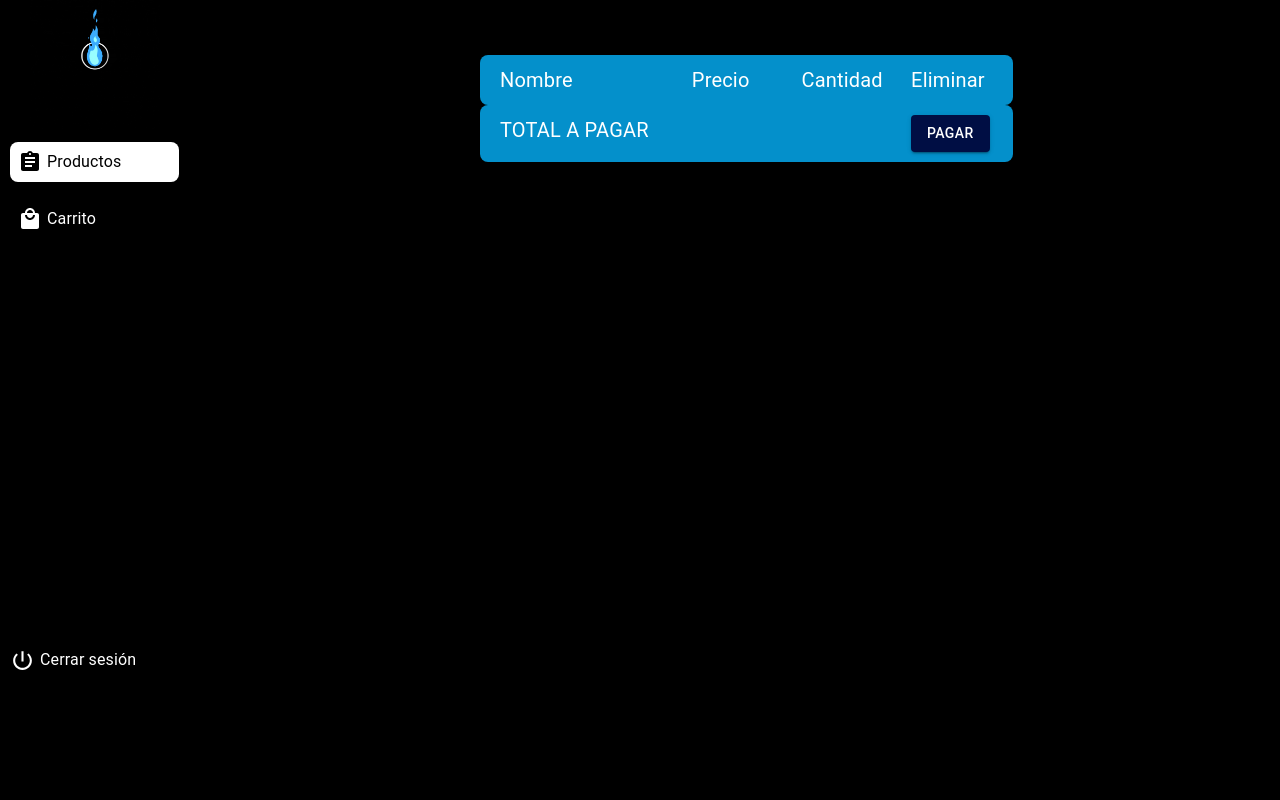
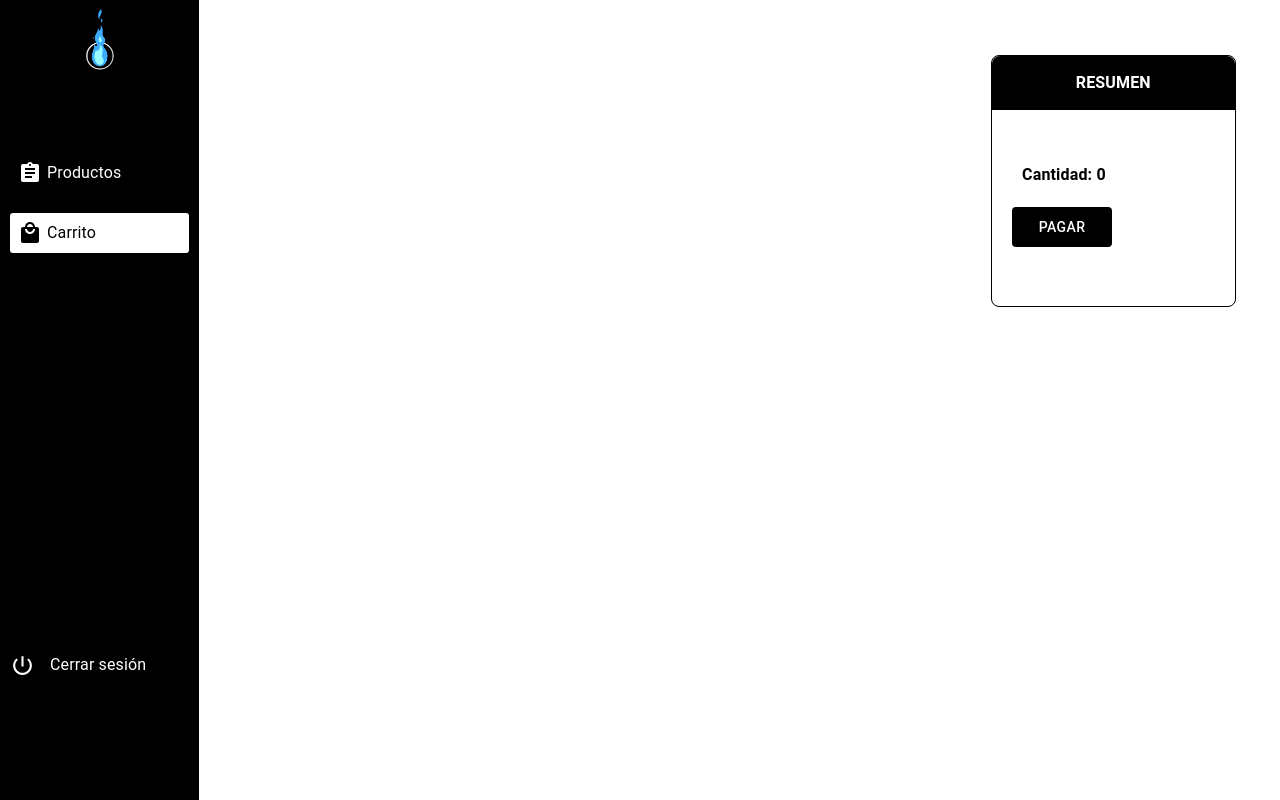
Before and after one commit to alfredoporto/karakura-comics, a React (Create React App) app: page /shopping in a window 1280 px wide. Built offline with nearby package versions, Linux system fonts and the light colour scheme.

Commit message:
style(Shopping): change styles component car

```diff
--- a/src/App.js
+++ b/src/App.js
@@ -9,12 +9,12 @@ const App = () => {
   const [shopping, setShopping] = useState([]);
 
   const addProducts = (item) => {
-    console.log("entro", shopping);
+    console.log("addProducts", shopping);
     setShopping((currentShopping) => [...currentShopping, item]);
   };
 
   const removeProducts = (item) => {
-    console.log("entro", shopping);
+    console.log("removeProducts", shopping);
     setShopping((currentShopping) => currentShopping.filter((element) => element.id !== item.id ));
   };
 
--- a/src/components/Cart/index.jsx
+++ b/src/components/Cart/index.jsx
@@ -1,6 +1,7 @@
 import { useContext } from 'react';
 import Typography from '@material-ui/core/Typography';
 import IconButton from '@material-ui/core/IconButton';
+import Box from '@material-ui/core/Box';
 import Button from '@material-ui/core/Button';
 import Grid from '@material-ui/core/Grid';
 import Divider from '@material-ui/core/Divider';
@@ -10,32 +11,56 @@ import { shoppingContext } from '../../hook/shopping';
 
 export default function ShoppingCar() {
     const classes = useStyles();
-    const {shopping,removeProducts} = useContext(shoppingContext);
+    const { shopping, removeProducts } = useContext(shoppingContext);
+
+    console.log(shopping);
+
+    const getTotal = () => shopping.reduce((a, b) => a.price + b.price);
 
     return (
-        <Grid item xs={6} className={classes.root}>
-            <Grid container className={classes.header}>
-                <Grid item xs={4}><Typography className={classes.label}>Nombre</Typography></Grid>
-                <Grid item xs={2}><Typography className={classes.label}>Precio</Typography></Grid>
-                <Grid item xs={2}><Typography className={classes.label}>Cantidad</Typography></Grid>
-                <Grid item xs={2}><Typography className={classes.label}>Eliminar</Typography></Grid>
-            </Grid>
-            <Grid container justifyContent='center' alignItems='center'>
-                {shopping.map((item) =>
-                    <>
-                        <Grid container justifyContent='space-between' alignItems='center'>
-                            <Grid item xs={4}><Typography color='white'>{item.name}</Typography></Grid>
-                            <Grid item xs={2}><Typography className={classes.sublabel}>{item.price}</Typography></Grid>
-                            <Grid item xs={2}><Typography className={classes.sublabel}>10</Typography></Grid>
-                            <Grid item xs={2}><IconButton onClick={() => removeProducts(item)}><DeleteOutlineOutlinedIcon className={classes.icon} /></IconButton></Grid>
+        <Grid item xs={11} className={classes.root}>
+            <Grid container justifyContent='space-between'>
+                <Grid item xs={8}>
+                    {shopping.map((item, index) =>
+                        <Grid container justifyContent='space-between' key={index}>
+                            <Grid item xs={7}>
+                                {index === 0 && <Typography className={classes.label}>Producto</Typography>}
+                                <Box display='flex' alignItems='center'>
+                                    <img src={item.image} height='100px' width='100px' />
+                                    <Box ml={2}>
+                                        <Typography>{item.name}</Typography>
+                                        <Typography>{item.editorial}</Typography>
+                                    </Box>
+                                </Box>
+                            </Grid>
+                            <Grid item xs={2}>
+                                {index === 0 && <Typography align='center' className={classes.label}>Precio</Typography>}
+                                <Box className={classes.celda}><Typography align='center'>{item.price}</Typography></Box>
+                            </Grid>
+                            <Grid item xs={2}>
+                                {index === 0 && <Typography align='center' className={classes.label}>Accion</Typography>}
+                                <Box className={classes.celda}>
+                                    <IconButton onClick={() => removeProducts(item)}>
+                                        <DeleteOutlineOutlinedIcon className={classes.icon} />
+                                    </IconButton>
+                                </Box>
+                            </Grid>
+                            <Divider className={classes.divider} />
                         </Grid>
-                        <Divider className={classes.divider} />
-                    </>
-                )}
-            </Grid>
-            <Grid container className={classes.header}>
-                <Grid item xs={9}><Typography className={classes.label}>TOTAL A PAGAR</Typography></Grid>
-                <Grid item xs={2}><Button variant='contained' style={{backgroundColor: '#000e44', color: 'white'}}>Pagar</Button></Grid>
+                    )}
+                </Grid>
+                <Grid item xs={3}>
+                    <Box className={classes.card}>
+                        <Box className={classes.header}>
+                            <Typography className={classes.labelHeader}>RESUMEN</Typography>
+                        </Box>
+                        <Box className={classes.container}>
+                            <Typography className={classes.labelContainer}>Cantidad: {shopping.length}</Typography>
+                            {/* <Typography className={classes.labelContainer}>Total S/. : {getTotal()}</Typography> */}
+                            <Box display='flex'><Button className={classes.btn}>PAGAR</Button></Box>
+                        </Box>
+                    </Box>
+                </Grid>
             </Grid>
         </Grid>
     )
--- a/src/components/Cart/styles.js
+++ b/src/components/Cart/styles.js
@@ -1,17 +1,24 @@
 import { makeStyles } from "@material-ui/core/styles";
 
 export default makeStyles(() => ({
+    root: {
+        marginTop: '55px',
+        color: 'black'
+    },
     header: {
-        backgroundColor: '#0490CB', borderRadius: '8px', padding: '10px 20px',
-        justifyContent: 'space-between'
+        backgroundColor: 'black',
+        borderTopLeftRadius: '8px',
+        borderTopRightRadius: '8px',
+        padding: '15px 25px',
     },
-    root:{
-        marginTop: '55px',
-        color: 'white'
+    labelHeader:{
+        color: 'white',
+        fontWeight: 'bold',
+        textAlign: 'center'
     },
     label: {
-        color: 'white',
-        fontSize: '20px'
+        fontSize: '20px',
+        marginBottom: '15px'
     },
     sublabel: {
         textAlign: 'center'
@@ -20,7 +27,38 @@ export default makeStyles(() => ({
         color: 'red'
     },
     divider: {
+        margin: '10px 10px',
         width: '100%',
-        backgroundColor: 'white'
+        borderColor: 'black'
+    },
+    celda:{
+        display: 'flex',
+        justifyContent: 'center',
+        alignItems: 'center',
+        height: '100%'
+    },
+    card: {
+        borderRadius: '8px',
+        border: '1px solid black',
+        height: '250px',
+    },
+    container: {
+        display: 'flex',
+        flexDirection: 'column',
+        alignItems: 'flex-start',
+        height: '60%',
+        justifyContent: 'center',
+        padding: '10px 20px'
+    },
+    labelContainer: {
+        padding: '20px 10px',
+        fontWeight: 'bold',
+        fontSize: '16px'
+    },
+    btn: {
+        backgroundColor: 'black',
+        padding: '8px',
+        width: '100px',
+        color: 'white'
     }
 }));
--- a/src/components/Product/Product.jsx
+++ b/src/components/Product/Product.jsx
@@ -7,13 +7,25 @@ import { shoppingContext } from '../../hook/shopping';
 import useStyles from './styles';
 
 const Product = ({ product }) => {
-    const { addProducts } = useContext(shoppingContext);
+    const { addProducts, removeProducts } = useContext(shoppingContext);
     const classes = useStyles();
     const [expanded, setExpanded] = useState(false);
+    const [like, setLike] = useState(false);
+    const [shop, setShop] = useState(false);
+
 
     const handleExpandClick = () => {
         setExpanded(!expanded);
     };
+
+    const handleShop = (producto) => {
+        console.log(shop);
+        if (shop)
+            removeProducts(producto);
+        else
+            addProducts(producto);
+        setShop(!shop);
+    }
 
     return (
         <Card className={classes.root}>
@@ -29,20 +41,20 @@ const Product = ({ product }) => {
                 </div>
                 <Rating name="read-only" value={3} readOnly />
                 <Box display='flex' flexDirection='row-reverse'>
-                    <Chip label={`S/ ${product.price}`} style={{ backgroundColor: '#3DADFF', color: 'white' }} />
+                    <Chip label={`S/ ${product.price}`} className={classes.price} />
                 </Box>
             </CardContent>
             <CardActions display='flex'>
                 <Grid container justifyContent='space-between'>
                     <Box display={'flex'}>
-                        <IconButton aria-label="add to favorites">
-                            <Favorite style={{ color: 'red' }} />
+                        <IconButton aria-label="add to favorites" onClick={() => setLike(!like)}>
+                            <Favorite className={like ? classes.likeActive : classes.likeDeactive} />
                         </IconButton>
-                        <IconButton aria-label="Add to cart" onClick={() => addProducts(product)}>
-                            <ShoppingCart style={{ color: '#3DADFF' }} />
+                        <IconButton aria-label="Add to cart" onClick={() => handleShop(product)}>
+                            <ShoppingCart className={shop ? classes.shopActive : classes.shopDeactive} />
                         </IconButton>
                     </Box>
-                    <IconButton className={classes.rightAlignItem} aria-label="expand" onClick={handleExpandClick}>{expanded ? <ExpandMore style={{ color: 'black' }} /> : <ExpandLess style={{ color: 'black' }} />}</IconButton>
+                    <IconButton className={classes.expand} aria-label="expand" onClick={handleExpandClick}>{expanded ? <ExpandMore /> : <ExpandLess />}</IconButton>
                 </Grid>
             </CardActions>
             <Collapse in={expanded} timeout="auto" unmountOnExit>
--- a/src/components/Product/styles.js
+++ b/src/components/Product/styles.js
@@ -2,9 +2,10 @@ import { makeStyles } from "@material-ui/core/styles";
 
 export default makeStyles(() => ({
   root: {
-    width: '300px',
+    width: '250px',
     margin: '30px 0px',
-    backgroundColor: 'white'
+    backgroundColor: 'black',
+    borderRadius: '8px'
   },
   media: {
     height: 0,
@@ -18,7 +19,26 @@ export default makeStyles(() => ({
     display: 'flex',
     justifyContent: 'space-between',
   },
-  label:{
-    color: 'black'
+  label: {
+    color: 'white'
+  },
+  price: {
+    backgroundColor: '#3DADFF',
+    color: 'white'
+  },
+  likeActive: {
+    color: 'red'
+  },
+  likeDeactive: {
+    color: 'gray'
+  },
+  shopActive: {
+    color: '#3DADFF'
+  },
+  shopDeactive: {
+    color: 'gray'
+  },
+  expand:{
+    color: 'white'
   }
 }));
--- a/src/components/Sidebar/index.jsx
+++ b/src/components/Sidebar/index.jsx
@@ -1,33 +1,36 @@
-import React from "react";
-import { Link } from "react-router-dom";
+import { Link, useLocation } from "react-router-dom";
 import Box from '@material-ui/core/Box';
 import Typography from '@material-ui/core/Typography';
 import Divider from '@material-ui/core/Divider';
 import AssignmentIcon from '@material-ui/icons/Assignment';
 import PowerSettingsNewIcon from '@material-ui/icons/PowerSettingsNew';
 import LocalMallIcon from '@material-ui/icons/LocalMall';
+import useStyles from './styles';
 
 export default function Sidebar() {
+    const { pathname } = useLocation();
+    const classes = useStyles();
+
+    console.log(pathname);
 
     return (
-        <Box sx={{ height: '100%', backgroundColor: 'black', padding: '0px 10px', mr: 3 }}>
-            <Box sx={{ display: 'flex', justifyContent: 'center', color: 'white' }}>
-            <Box><img width='130px' height='130px' src="./Images/Karakura.gif" /></Box>
+        <Box className={classes.root}>
+            <Box className={classes.logo}>
+                <Box>
+                    <img width='130px' height='130px' src="./Images/Karakura.gif" />
+                </Box>
             </Box>
-            <Divider />
-            <Box component={Link} to={'/products'} sx={{ backgroundColor: 'white',color:'black', borderRadius: '8px', display: 'flex', py: 1, px: 1, my: 1, textDecoration: 'none' }}>
-                <AssignmentIcon style={{ marginRight: '5px', color: 'black' }} />
+            <Box component={Link} to={'/products'} className={pathname === '/products' ? classes.activeItem : classes.desactiveItem}>
+                <AssignmentIcon className={classes.icon} />
                 <Typography>Productos</Typography>
             </Box>
-            <Divider />
-            <Box component={Link} to={'/shopping'} sx={{ borderRadius: '8px', display: 'flex', color: 'white', py: 1, px: 1, my: 1, textDecoration: 'none' }}>
-                <LocalMallIcon style={{ marginRight: '5px' }} />
+            <Box component={Link} to={'/shopping'} className={pathname === '/shopping' ? classes.activeItem : classes.desactiveItem}>
+                <LocalMallIcon className={classes.icon} />
                 <Typography>Carrito</Typography>
             </Box>
-            <Divider />
-            <Box component={Link} to={'/'} sx={{ display: 'flex', mt: '50vh', color: 'white', textDecoration: 'none' }}>
-                <PowerSettingsNewIcon style={{ marginRight: '5px', fontSize: '25px' }} />
-                <Typography sx={{ mt: 1 }}>Cerrar sesión</Typography>
+            <Box component={Link} to={'/'} className={classes.logout}>
+                <PowerSettingsNewIcon className={classes.iconLogout} />
+                <Typography>Cerrar sesión</Typography>
             </Box>
         </Box>
     );
--- a/src/components/Sidebar/styles.js
+++ b/src/components/Sidebar/styles.js
@@ -2,16 +2,48 @@ import { makeStyles } from '@material-ui/core/styles';
 
 
 export default makeStyles((theme) => ({
-  paper: {
+  root: {
+    height: '100%',
+    backgroundColor: 'black',
+    padding: '0px 10px',
+    mr: 3,
+    width: '14vw',
+    position: 'fixed'
+  },
+  logo:{
     display: 'flex',
-    alignItems: 'center',
-    background: 'black',
-    padding: '0px 10px',
+    justifyContent: 'center',
+    color: 'black'
   },
-  listItem:{
-    margin:0,
-    padding: 0,
+  activeItem: {
+    backgroundColor: 'white',
+    color: 'black',
+    borderRadius: '3px',
     display: 'flex',
-    justifyContent: 'center'
+    padding: '8px 8px',
+    margin: '20px 0px',
+    textDecoration: 'none',
+  },
+  desactiveItem: {
+    borderRadius: '8px',
+    display: 'flex',
+    color: 'white',
+    backgroundColor: 'transparent',
+    padding: '8px 8px',
+    margin: '20px 0px',
+    textDecoration: 'none'
+  },
+  icon: {
+    marginRight: '5px'
+  },
+  iconLogout: {
+    marginRight: '15px',
+    fontSize: '25px'
+  },
+  logout: {
+    display: 'flex',
+    marginTop: '50vh',
+    color: 'white',
+    textDecoration: 'none'
   }
 }));
--- a/src/pages/Products/index.jsx
+++ b/src/pages/Products/index.jsx
@@ -5,9 +5,12 @@ import CircularProgress from "@material-ui/core/CircularProgress";
 import Product from "../../components/Product/Product";
 import Sidebar from "../../components/Sidebar";
 import { getProducts } from "../../services/commerce";
+import useStyles from './styles';
+
 
 const Products = () => {
     const [productos, setProductos] = useState([]);
+    const classes = useStyles();
 
     useEffect(() => {
         async function getArrayProducts() {
@@ -28,10 +31,10 @@ const Products = () => {
                 <Grid item xs={2}>
                     <Sidebar />
                 </Grid>
-                <Grid item xs={10} style={{ marginTop: "15px", backgroundColor: "black" }}>
+                <Grid item xs={10} className={classes.root}>
                     {productos.length < 1 ?
-                        <Box display='flex' justifyContent="center" mt='250px'>
-                            <CircularProgress />
+                        <Box className={classes.containerLoad}>
+                            <CircularProgress className={classes.loader}/>
                         </Box>
                         :
                         <Grid container direction="row" justifyContent="space-between">
--- /dev/null
+++ b/src/pages/Products/styles.js
@@ -0,0 +1,20 @@
+import { makeStyles } from '@material-ui/core/styles';
+
+
+export default makeStyles((theme) => ({
+  root: {
+    height: '100%',
+    backgroundColor: 'white',
+    padding: '15px 35px'
+  },
+  containerLoad: {
+    display:'flex',
+    justifyContent:"center",
+    marginTop: '250px',
+    height: '100%'
+  },
+  loader:{
+    color: 'black',
+  }
+
+}));
--- a/src/pages/Shoping/styles.js
+++ b/src/pages/Shoping/styles.js
@@ -2,6 +2,7 @@ import { makeStyles } from "@material-ui/core/styles";
 
 export default makeStyles(() => ({
     root: {
-        height: '100vh'
+        height: '100vh',
+        backgroundColor: 'white'
     }
 }));
```
